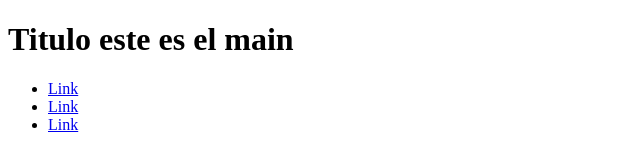
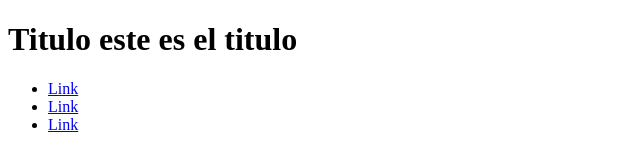
Before and after one commit to valeerr03/Clase_04, a plain HTML site: page index.html in a window 1280 px wide. Shown: the full height of the page, 0-640 px from the left. Drawn offline with Linux system fonts and the light colour scheme.

Commit message:
agregue un titulo en la rama titulo

```diff
--- a/index.html
+++ b/index.html
@@ -6,7 +6,7 @@
     <title>Branches y Merges</title>
 </head>
 <body>
-    <h1>Titulo este es el main</h1>
+    <h1>Titulo este es el titulo</h1>
     <nav>
         <ul>
             <li><a href="#">Link</a></li>
```
